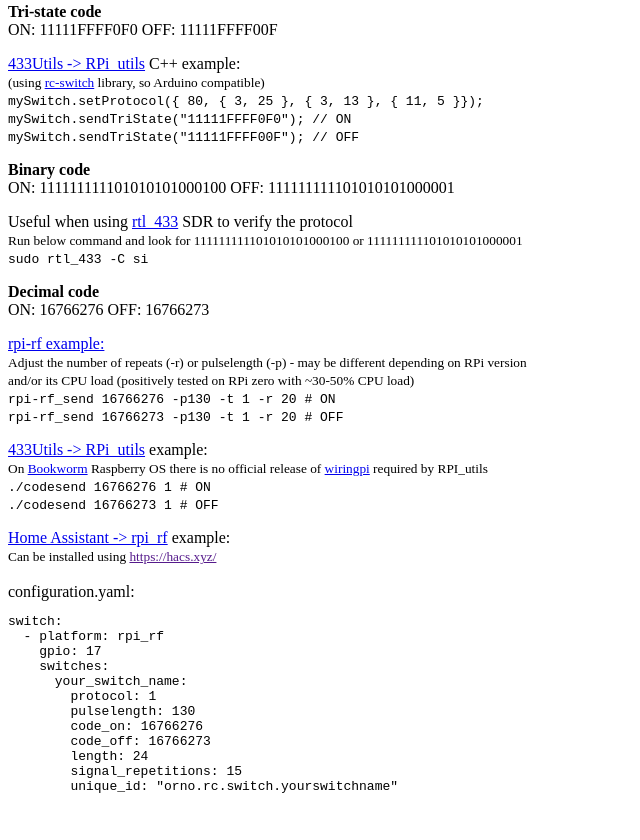
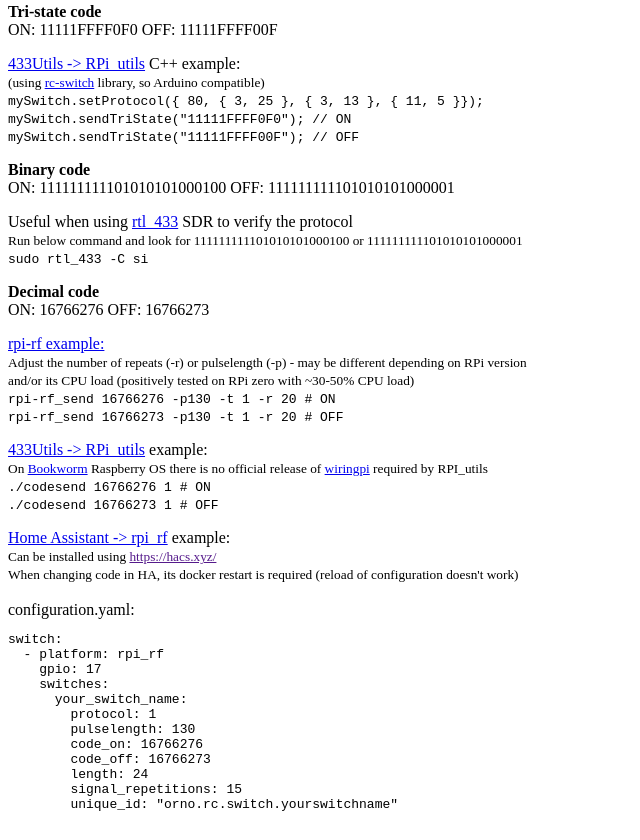
Before and after one commit to pskowronek/433-rc-switch-orno, a plain HTML site: page codes-calculator/index.html in a window 1280 px wide. Shown: the part 532-1372 px from the top of the page, without its empty margins (0-640 px from the left). Drawn offline with Linux system fonts and the light colour scheme.

Commit message:
HA rpi_rf example - additional info

```diff
--- a/codes-calculator/index.html
+++ b/codes-calculator/index.html
@@ -111,7 +111,8 @@
         <div><a href="https://github.com/markvader/ha-rpi_rf" target="_blank">Home Assistant -> rpi_rf</a> example:</div>
         <div>
           <small>
-            Can be installed using <a href="">https://hacs.xyz/</a>
+            Can be installed using <a href="">https://hacs.xyz/</a><br/>
+            When changing code in HA, its docker restart is required (reload of configuration doesn't work)
           </small>
         </div>
         <div>
```
